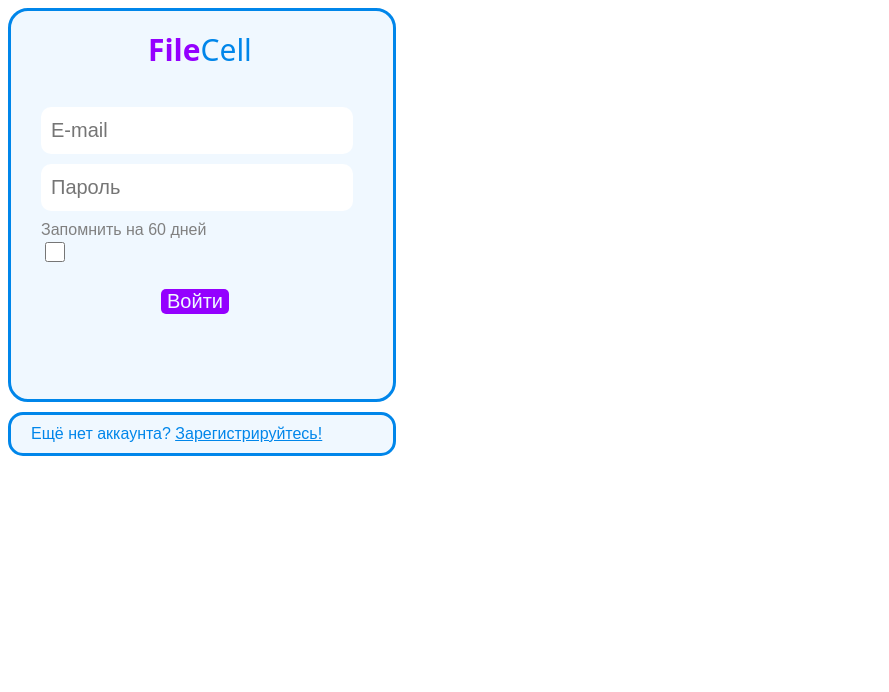
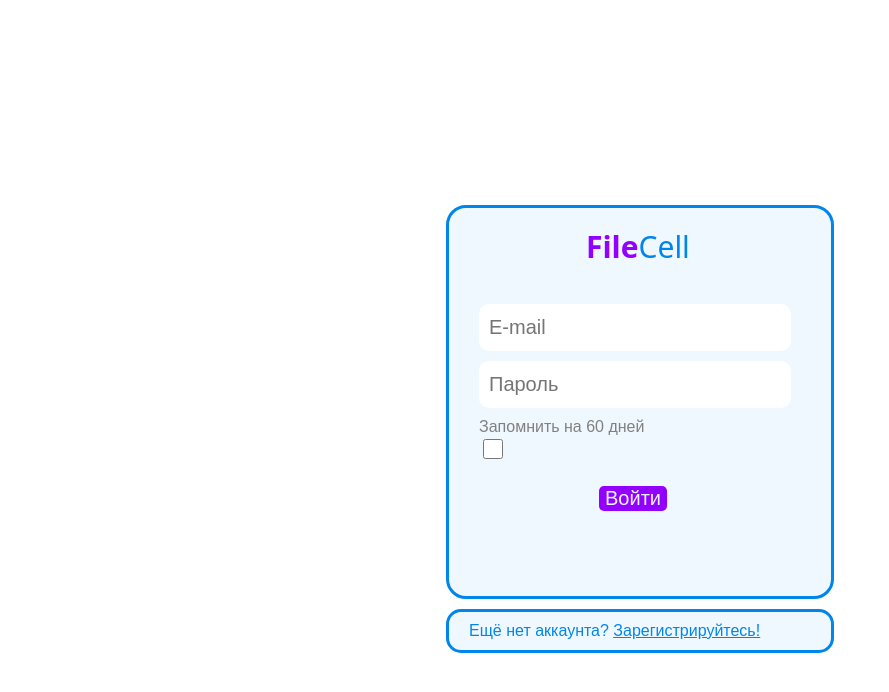
Before and after one commit to vladislavgnrussia/Filecells, a Flask app: page /signin in a window 1280 px wide. Shown: the top 692 px of the page, without its empty margins (0-889 px from the left). Run offline with Flask 3, Linux system fonts and the light colour scheme; some web fonts are replaced.

Commit message:
Some improvements

```diff
--- a/src/app.py
+++ b/src/app.py
@@ -173,6 +173,7 @@ def directories(author: str, cellname: str):
 
         used_memory = round(used_memory, 4)
 
+        sess.commit()
         sess.close()
         return render_template('directories.html', directories=dirs, authors=authors, query_author=author,
                                query_cellname=cellname, is_pro=current_user.is_account_pro, used_memory=used_memory,
@@ -371,7 +372,7 @@ def edit_files(dir_id):
 
         if request.form.get('is_private') is not None:
             cell.is_private = True
-            if request.form.get('password') is not None:
+            if request.form.get('password'):
                 cell.set_password(request.form.get('password'))
         else:
             cell.is_private = False
@@ -419,9 +420,11 @@ def view_files(cell_id: int):
 
         used_memory = round(used_memory, 4)
 
+        is_pro = user.is_account_pro
+        sess.commit()
         sess.close()
         return render_template('view_files.html', used_memory=used_memory,
-                               available_memory=available_memory, is_pro=user.is_account_pro,
+                               available_memory=available_memory, is_pro=is_pro,
                                message='', files=files, dir_title=dir_title)
     else:
         if request.form.get('search') == 'True':
@@ -450,6 +453,9 @@ def password_for_private_cell(cell_id):
     cell = sess.query(Cell).get(cell_id)
     cell: Cell
     sess.close()
+    password = session.get(f'cell_id:{cell.id}')
+    if cell.check_password(password):
+        return redirect(f'../view_files/{cell_id}')
     if current_user.id == cell.user_id:
         return redirect(f'../view_files/{cell_id}')
     if request.method == 'GET':
@@ -478,7 +484,7 @@ def add_code_for_pro():
             return render_template('create_code.html', message='Такой код уже создан!')
         code = Codes()
         code.code = code_value
-        code.remain_using = usings
+        code.remain_using = abs(int(usings))
         sess.add(code)
         sess.commit()
         sess.close()
--- a/src/static/css/signin.css
+++ b/src/static/css/signin.css
@@ -5,6 +5,7 @@
     height: 388px;
     border: 3px solid;
     border-color: #0086ea;
+    transform: translate(0, +50%);
 }
 
 .secondrary{
@@ -14,7 +15,7 @@
 }
 
 .pass-height-30px{
-    padding-top: 10px;
+    padding-top: 185px;
 }
 
 .filecell{
@@ -117,3 +118,10 @@ button[type='submit']{
 a {
     color: #0086ea;
 }
+
+body {
+    display: flex;
+    justify-content: center;
+    position: relative;
+
+}
--- a/src/templates/create_code.html
+++ b/src/templates/create_code.html
@@ -9,7 +9,7 @@
     <link href="https://fonts.googleapis.com/css2?family=Cascadia+Code:ital,wght@0,200..700;1,200..700&family=Comfortaa:wght@300..700&family=Comic+Relief:wght@400;700&family=Roboto+Flex:opsz,wght@8..144,100..1000&family=Sansation:ital,wght@0,300;0,400;0,700;1,300;1,400;1,700&family=Tagesschrift&display=swap" rel="stylesheet">
 </head>
 <body>
-<form action="" method="post" novalidate autocomplete="off">
+<form action="" method="post" autocomplete="off">
 
 <main>
     <div class='register-border'>
@@ -20,10 +20,10 @@
         <div class='pass-height-20px'></div>
 
         <div class='input'>
-            <input type='text' placeholder="Код" name="code">
+            <input type='text' placeholder="Код" name="code" required>
         </div>
         <div class='input'>
-            <input type='number' placeholder="Количество использований" name="usings">
+            <input type='number' placeholder="Количество использований" name="usings" required>
         </div>
 
         {% if message != '' %}
```
Also changed, not shown: src/static/css/profile.css (+8 -0 lines), src/static/css/register.css (+8 -0 lines), src/db/database.db.
